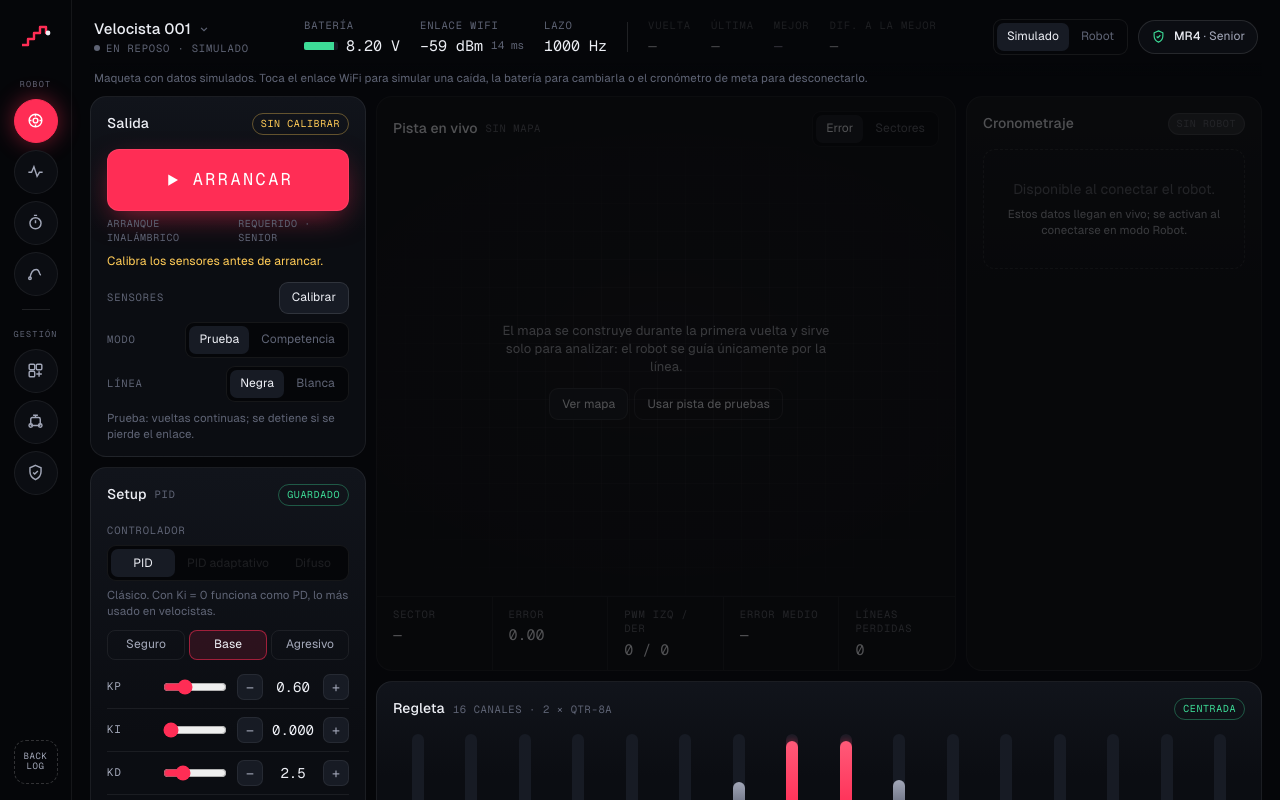
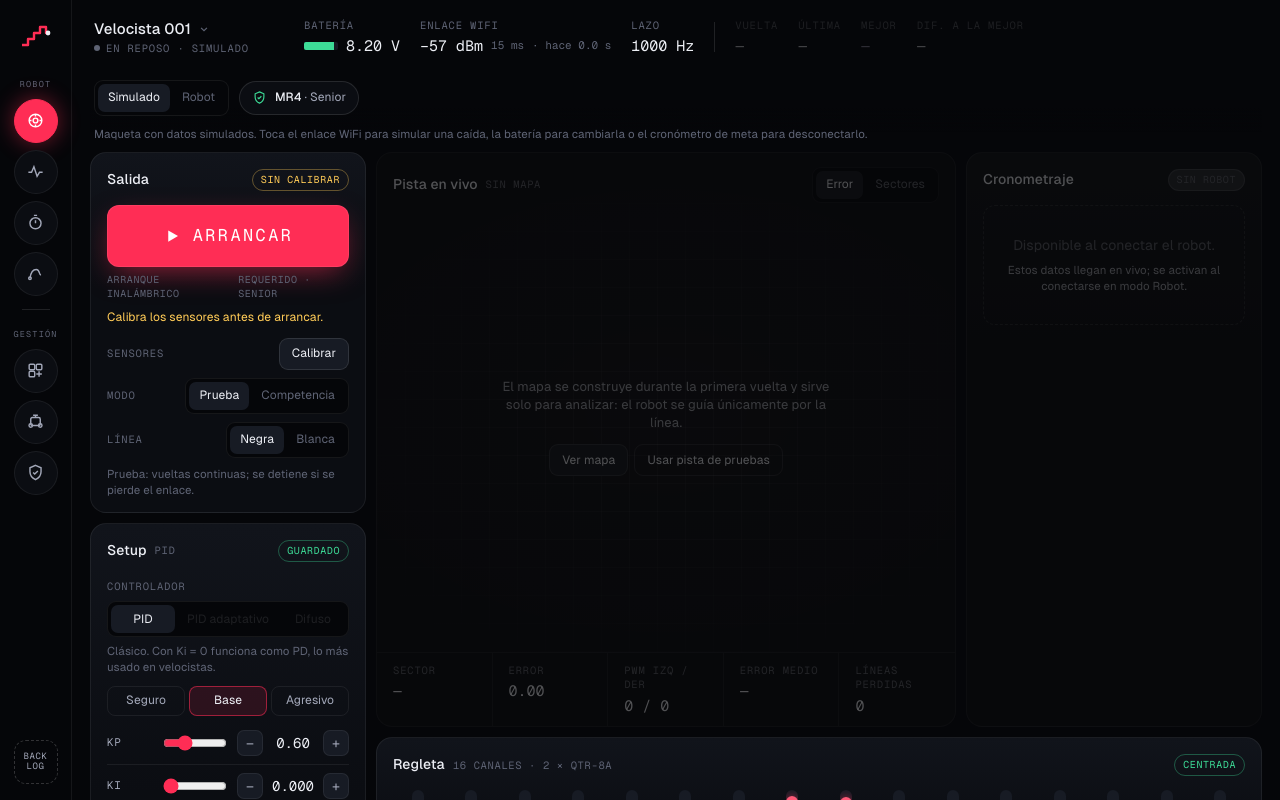
Before and after one commit to Xinefeth/Proyecto_Taller_Velocista, a React (Vite) app in the folder consola/: page / in a window 1280 px wide. Shown: the top 800 px of the page. Built offline with nearby package versions, Linux system fonts and the light colour scheme.

Commit message:
feat(consola): mostrar indicadores  del enlace WiFi en segundos

```diff
--- a/consola/src/components/Strip.tsx
+++ b/consola/src/components/Strip.tsx
@@ -38,6 +38,29 @@ export function Strip() {
       document.removeEventListener("keydown", esc);
     };
   }, [menu]);
+
+  // Frescura del enlace en segundos (visible): mientras hay enlace cuenta desde la última
+  // actualización —nunca pasa de ~1 s— y al perderlo cuenta desde la caída (criterios HU-14).
+  const [ahora, setAhora] = useState(() => Date.now());
+  const updStampRef = useRef(Date.now());
+  const prevLinkRef = useRef(c.link);
+  const dropStampRef = useRef<number | null>(null);
+  useEffect(() => {
+    const id = setInterval(() => setAhora(Date.now()), 100);
+    return () => clearInterval(id);
+  }, []);
+  if (c.connected) {
+    // c.link es un objeto nuevo en cada actualización del enlace; su identidad marca el refresco.
+    if (prevLinkRef.current !== c.link) {
+      prevLinkRef.current = c.link;
+      updStampRef.current = Date.now();
+    }
+    dropStampRef.current = null;
+  } else if (dropStampRef.current == null) {
+    dropStampRef.current = Date.now();
+  }
+  const edadEnlace = (ahora - updStampRef.current) / 1000;
+  const edadCaida = (ahora - (dropStampRef.current ?? ahora)) / 1000;
 
   const col = colores();
   const fins = c.laps.filter((l) => l.fin);
@@ -180,10 +203,13 @@ export function Strip() {
           <span className="v" style={{ color: c.connected ? "" : col["--red-hi"] }}>
             {c.connected ? (
               <>
-                −{c.link.dbm} dBm <small>{c.link.ms} ms</small>
+                −{c.link.dbm} dBm <small>{c.link.ms} ms</small>{" "}
+                <small className="dimt">· hace {fmt(edadEnlace, 1)} s</small>
               </>
             ) : (
-              "Sin enlace"
+              <>
+                Sin enlace <small>· {fmt(edadCaida, 1)} s</small>
+              </>
             )}
           </span>
         </button>
```
